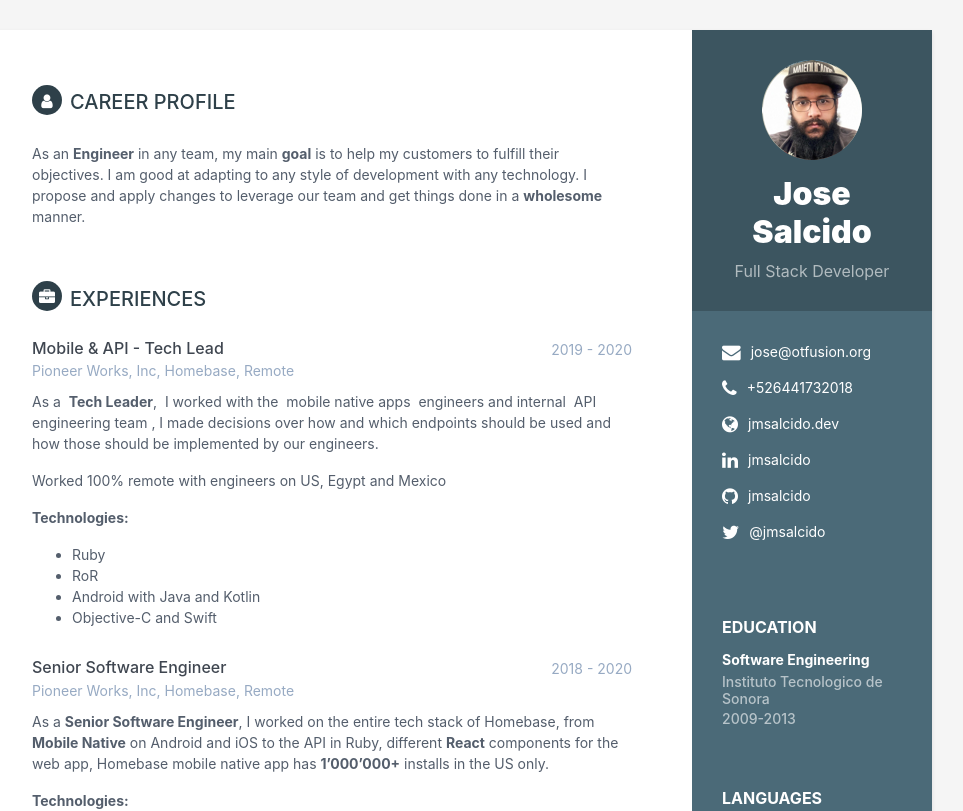
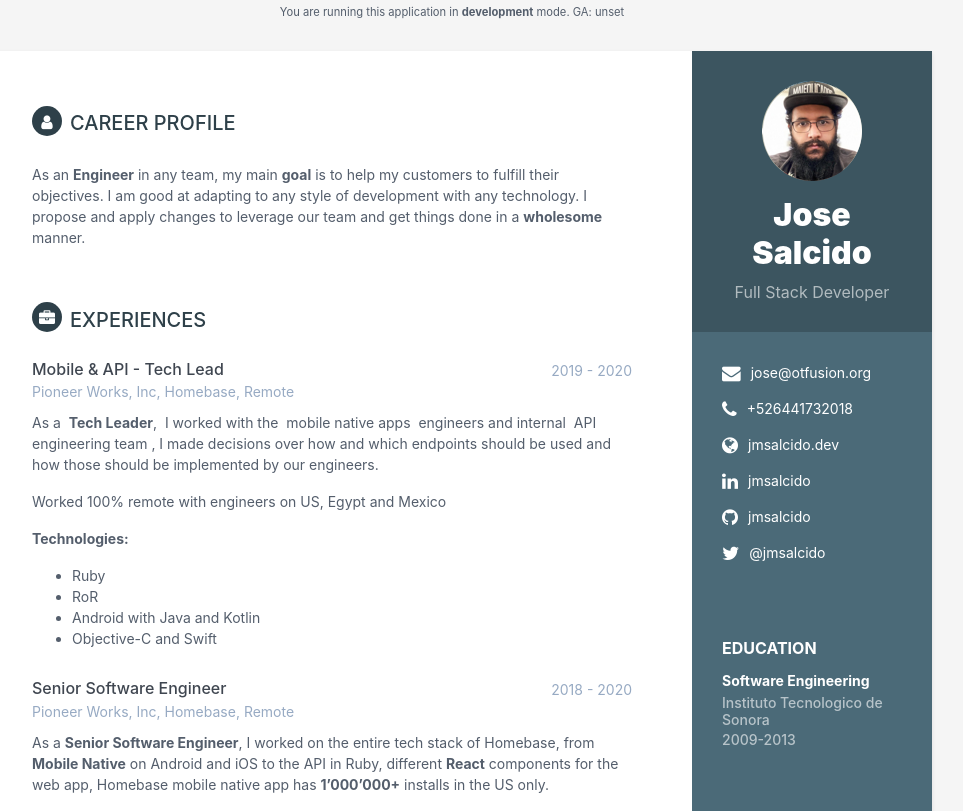
Before and after one commit to jmsalcido/resume, a React (Create React App) app: page / in a window 1280 px wide. Shown: the top 811 px of the page, without its empty margins (188-1151 px from the left). Built offline with nearby package versions, Linux system fonts and the light colour scheme; no server answers.

Commit message:
update app.js to check for env variables

```diff
--- a/public/index.html
+++ b/public/index.html
@@ -4,7 +4,7 @@
 <head>
   <meta charset="utf-8" />
   <meta http-equiv="X-UA-Compatible" content="IE=edge">
-  <link rel="icon" href="%PUBLIC_URL%/favicon.ico" />
+  <link rel="icon" href="%PUBLIC_URL%/logo.png" />
   <meta name="viewport" content="width=device-width, initial-scale=1" />
   <meta name="theme-color" content="#000000" />
 
@@ -34,10 +34,8 @@
   <!-- Google Font -->
   <link href='https://fonts.googleapis.com/css?family=Roboto:400,500,400italic,300italic,300,500italic,700,700italic,900,900italic' rel='stylesheet' type='text/css'>
   <!-- FontAwesome JS-->
-  <!-- <script defer src="%PUBLIC_URL%/assets/fontawesome/js/all.min.js"></script> -->
   <link rel="stylesheet" href="https://stackpath.bootstrapcdn.com/font-awesome/4.7.0/css/font-awesome.min.css" integrity="sha384-wvfXpqpZZVQGK6TAh5PVlGOfQNHSoD2xbE+QkPxCAFlNEevoEH3Sl0sibVcOQVnN" crossorigin="anonymous">
   <!-- Global CSS -->
-  <!-- <link rel="stylesheet" href="%PUBLIC_URL%/assets/bootstrap/css/bootstrap.min.css">    -->
   <link rel="stylesheet" href="https://stackpath.bootstrapcdn.com/bootstrap/4.5.2/css/bootstrap.min.css" integrity="sha384-JcKb8q3iqJ61gNV9KGb8thSsNjpSL0n8PARn9HuZOnIxN0hoP+VmmDGMN5t9UJ0Z" crossorigin="anonymous">
   <!-- Theme CSS -->
   <!-- Change here from 1-6 colors -->
@@ -47,15 +45,14 @@
   <link id="theme-style" rel="stylesheet" href="%PUBLIC_URL%/assets/css/custom-global.css">
 
   <!-- Global site tag (gtag.js) - Google Analytics -->
-  <script async src="https://www.googletagmanager.com/gtag/js?id=UA-12826145-2"></script>
+  <script async src="https://www.googletagmanager.com/gtag/js?id=%REACT_APP_GOOGLE_ANALYTICS_ID%"></script>
   <script>
     window.dataLayer = window.dataLayer || [];
     function gtag(){dataLayer.push(arguments);}
     gtag('js', new Date());
 
-    gtag('config', 'UA-12826145-2');
+    gtag('config', '%REACT_APP_GOOGLE_ANALYTICS_ID%');
   </script>
-
 
 </head>
 
--- a/src/App.js
+++ b/src/App.js
@@ -7,8 +7,15 @@ import developer from './developer'
 import resume from './resume'
 
 function App() {
+
+  let debugDiv = null;
+  if (process.env.NODE_ENV === 'development') {
+    debugDiv = (<div className="text-center"><small>You are running this application in <b>{process.env.NODE_ENV}</b> mode. GA: {process.env.REACT_APP_GOOGLE_ANALYTICS_ID}</small></div>)
+  }
+
   return (
     <div className="Resume">
+      {debugDiv}
       <div className="Resume wrapper">
       <Sidebar profile={developer.profile}
                contact={developer.contact}
```
Also changed, not shown: public/logo.png (added), 1 other file (tests, documents, lock files or other folders).
